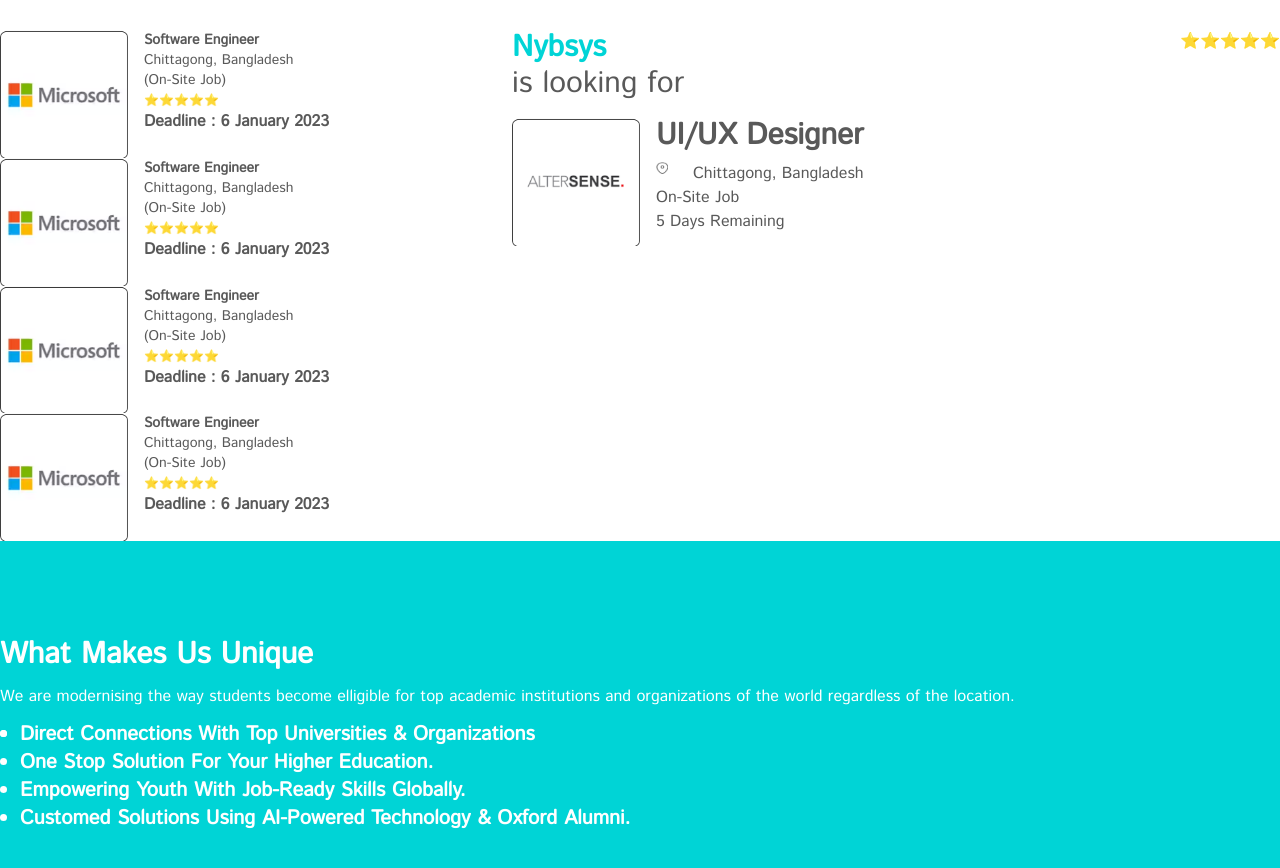
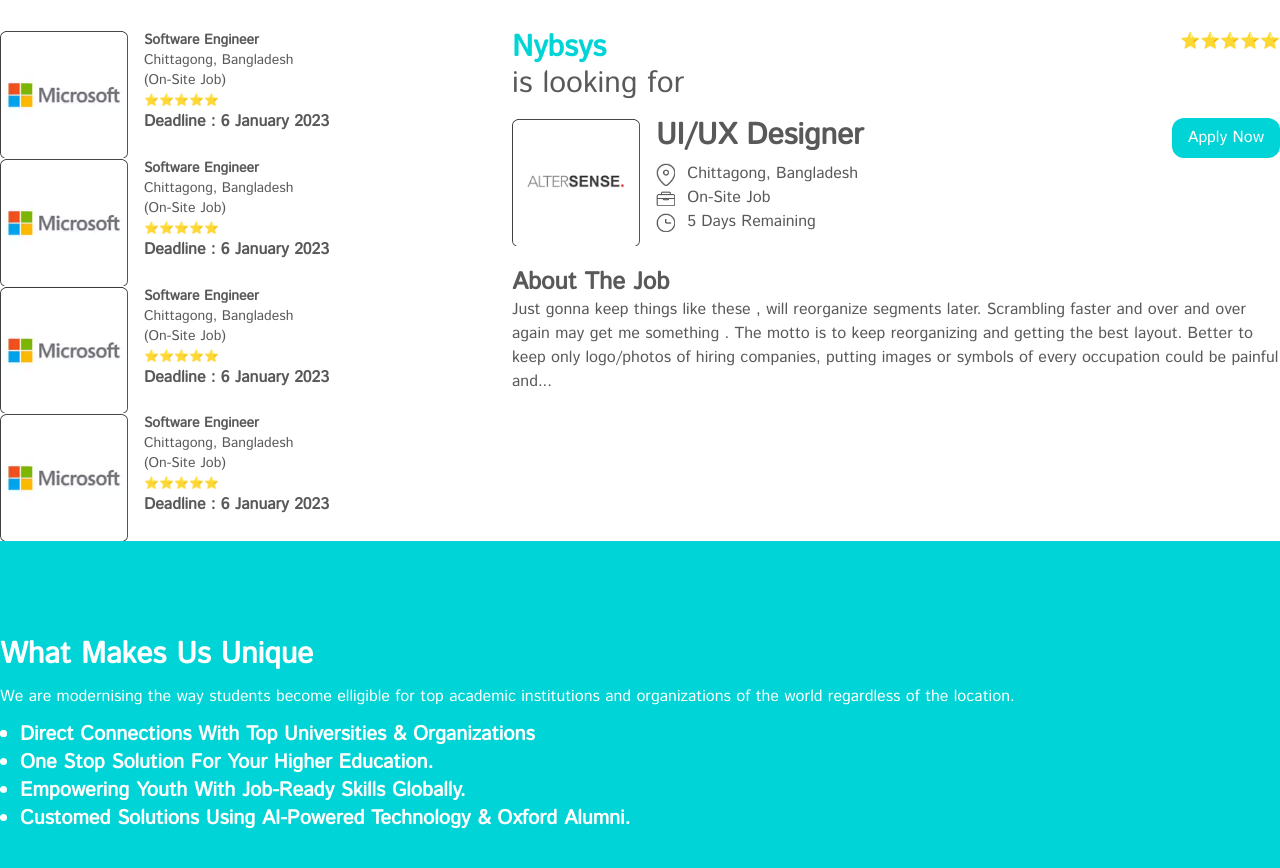
Before and after one commit to Rohan1279/smartgrad-frontend, a React (Vite) app: page / in a window 1280 px wide. Shown: the part 2257-3125 px from the top of the page. Built offline with nearby package versions, Linux system fonts and the light colour scheme.

Commit message:
Refactor Careers component layout and add Apply Now button

```diff
--- a/src/Pages/Home/Careers/Careers.jsx
+++ b/src/Pages/Home/Careers/Careers.jsx
@@ -35,19 +35,43 @@
               <span className="">⭐⭐⭐⭐⭐</span>
             </div>
 
-            <div className="flex justify-start items-start space-x-4 mt-4">
-              <img src={company2} alt="" className="w-32" />
-              <div className="flex flex-col bg-red h-full">
-                <div className="tex">
-                  <h3 className="font-bold text-3xl mb-2">UI/UX Designer</h3>
-                  <div className="flex justify-between">
-                    <img src={location} alt="" className="w-3 h-3" />
-                    <span>Chittagong, Bangladesh</span>
+            <div className="flex  justify-between mt-4">
+              <div className="flex justify-start items-start space-x-4 ">
+                <img src={company2} alt="" className="w-32" />
+                <div className="flex flex-col bg-red h-full">
+                  <div className="tex">
+                    <h3 className="font-bold text-3xl mb-2">UI/UX Designer</h3>
+                    <div className="flex items-center space-x-3 ">
+                      <img src={location} alt="" className="w-[8%] " />
+                      <span>Chittagong, Bangladesh</span>
+                    </div>
+                    <div className="flex items-center space-x-3 ">
+                      <img src={bag} alt="" className="w-[8%] " />
+                      <span>On-Site Job</span>
+                    </div>
+                    <div className="flex items-center space-x-3 ">
+                      <img src={time} alt="" className="w-[8%] " />
+                      <span>5 Days Remaining</span>
+                    </div>
+                    {/* <p>On-Site Job</p>
+                  <p className="">5 Days Remaining</p> */}
                   </div>
-                  <p>On-Site Job</p>
-                  <p className="">5 Days Remaining</p>
                 </div>
               </div>
+              <button className="bg-[#00D4D6] w-fit h-10 px-4 rounded-xl text-white">
+                Apply Now
+              </button>
+            </div>
+            <div className="mt-5 ">
+              <h3 className="text-2xl font-bold">About The Job</h3>
+              <p>
+                Just gonna keep things like these , will reorganize segments
+                later. Scrambling faster and over and over again may get me
+                something . The motto is to keep reorganizing and getting the
+                best layout. Better to keep only logo/photos of hiring
+                companies, putting images or symbols of every occupation could
+                be painful and...
+              </p>
             </div>
           </div>
         </div>
```
